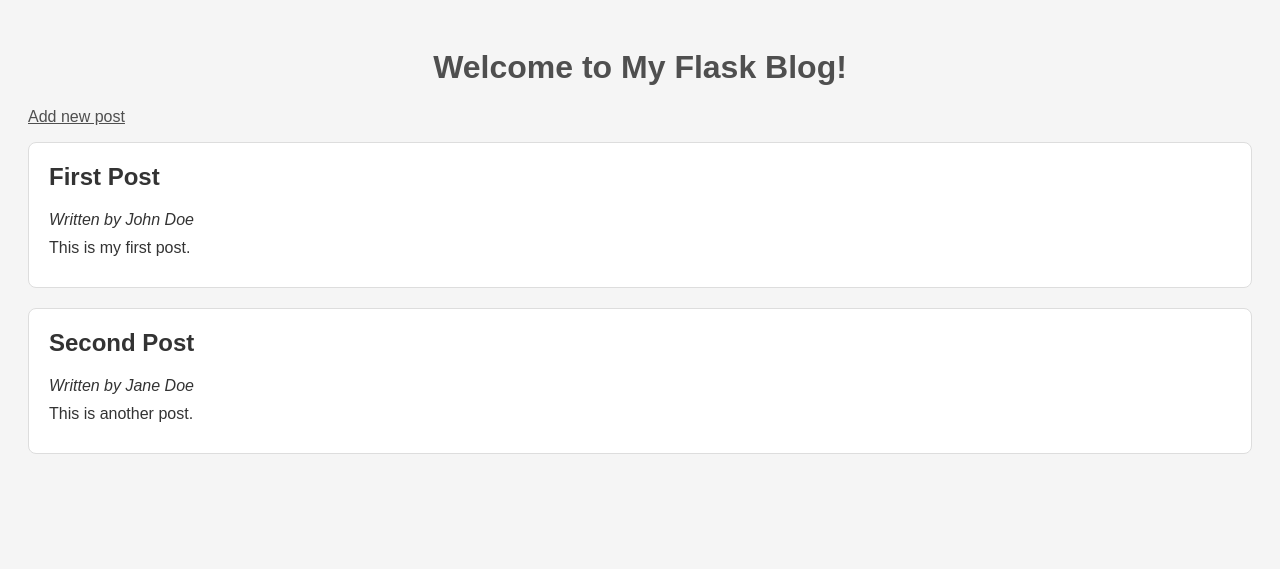
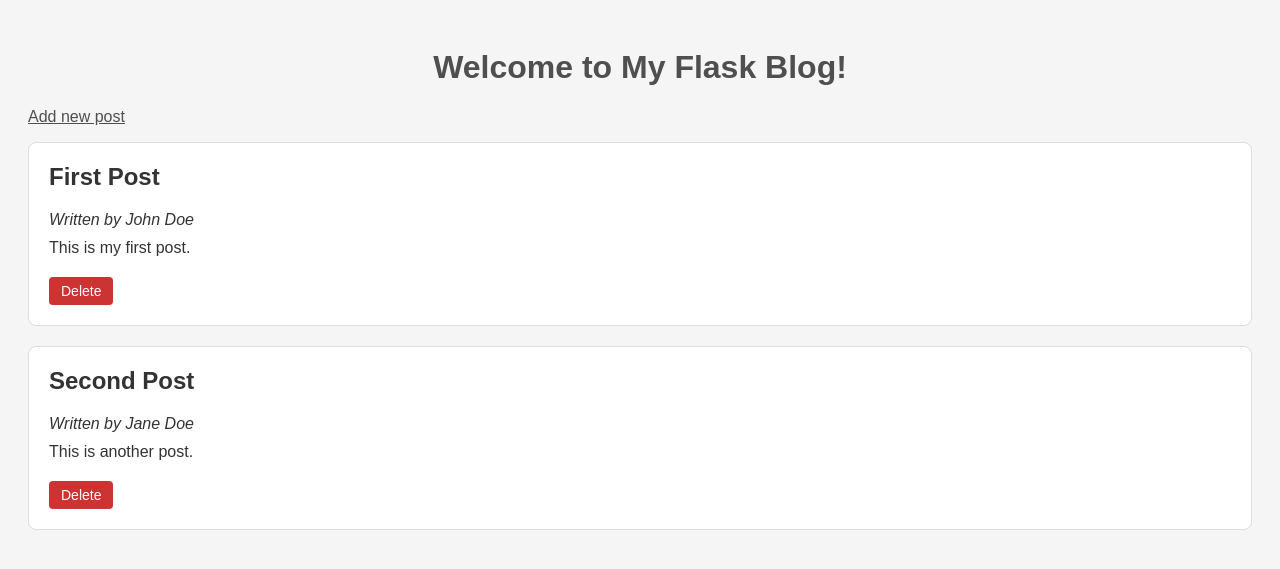
Before and after one commit to Held0fTheWelt/MasterBlog, a Flask app: page / in a window 1280 px wide. Shown: the top 569 px of the page. Run offline with Flask 3, Linux system fonts and the light colour scheme.

Commit message:
Adding the "Delete" Route

```diff
--- a/app.py
+++ b/app.py
@@ -43,5 +43,13 @@ def add():
     return render_template('add.html')
 
 
+@app.route('/delete/<int:post_id>')
+def delete(post_id):
+    posts = load_blog_posts()
+    posts = [p for p in posts if p["id"] != post_id]
+    save_blog_posts(posts)
+    return redirect(url_for('index'))
+
+
 if __name__ == '__main__':
     app.run(host="0.0.0.0", port=5000, debug=True)
--- a/static/style.css
+++ b/static/style.css
@@ -24,6 +24,21 @@ h1 {
 
 .post p {
     margin: 10px 0;
+}
+
+.btn-delete {
+    display: inline-block;
+    margin-top: 10px;
+    padding: 6px 12px;
+    background-color: #c33;
+    color: #FFF;
+    border-radius: 4px;
+    text-decoration: none;
+    font-size: 14px;
+}
+
+.btn-delete:hover {
+    background-color: #a22;
 }
 
 .add-form {
--- a/templates/index.html
+++ b/templates/index.html
@@ -14,6 +14,7 @@
         <h2>{{ post.title }}</h2>
         <p><em>Written by {{ post.author }}</em></p>
         <p>{{ post.content }}</p>
+        <a href="{{ url_for('delete', post_id=post.id) }}" class="btn-delete">Delete</a>
     </div>
     {% endfor %}
 </body>
```
